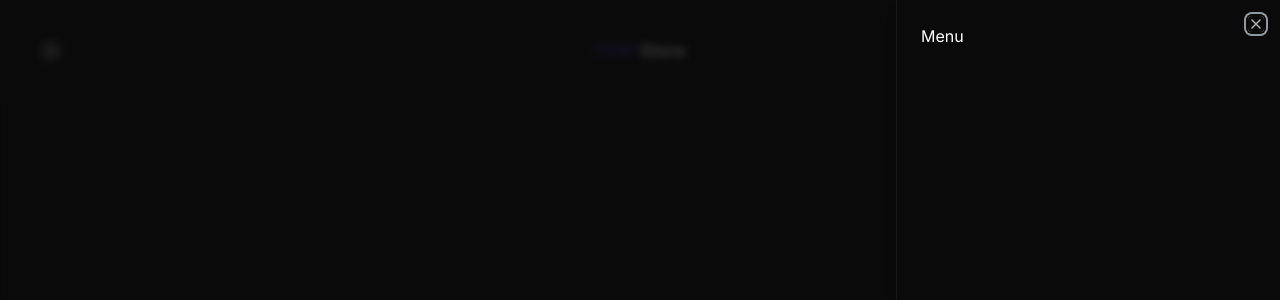
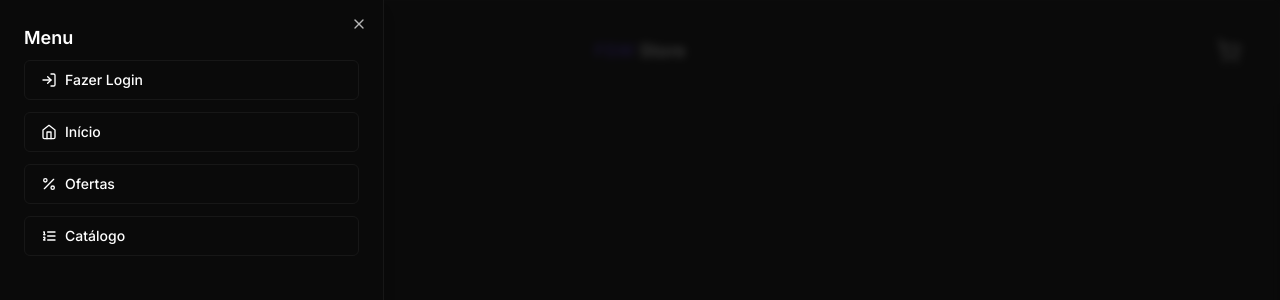
Before and after one commit to DenilsonJunior/fsw-store, a Next.js app: page / in a window 1280 px wide. Both pictures are taken after a click on the button 51 px from the left and 51 px from the top of the page. Shown: the top 300 px of the page. Built offline with nearby package versions, Linux system fonts and the light colour scheme.

Commit message:
feat: add header menu using sheet component

```diff
--- a/src/components/ui/header.tsx
+++ b/src/components/ui/header.tsx
@@ -1,7 +1,7 @@
-import { MenuIcon, ShoppingCartIcon } from "lucide-react";
+import { HomeIcon, ListOrderedIcon, LogInIcon, MenuIcon, PercentCircleIcon, PercentIcon, ShoppingCartIcon } from "lucide-react";
 import { Button } from "./button";
 import { Card } from "./card";
-import { Sheet, SheetContent, SheetTrigger } from "./sheet";
+import { Sheet, SheetContent, SheetHeader, SheetTrigger } from "./sheet";
 
 const Header = () => {
     return (
@@ -13,8 +13,34 @@
                     </Button>
                 </SheetTrigger>
 
-                <SheetContent>
-                    <h1>Menu</h1>
+                <SheetContent side="left">
+                    <SheetHeader className="text-left text-lg font-semibold">
+                        Menu
+                    </SheetHeader>
+
+                    <div className="mt-2 flex flex-col gap-3">
+
+                        <Button variant="outline" className="w-full justify-start gap-2">
+                            <LogInIcon size={16} />
+                            Fazer Login
+                        </Button>
+
+                        <Button variant="outline" className="w-full justify-start gap-2">
+                            <HomeIcon size={16} />
+                            Início
+                        </Button>
+
+                        <Button variant="outline" className="w-full justify-start gap-2">
+                            <PercentIcon size={16} />
+                            Ofertas
+                        </Button>
+
+                        <Button variant="outline" className="w-full justify-start gap-2">
+                            <ListOrderedIcon size={16} />
+                            Catálogo
+                        </Button>
+
+                    </div>
                 </SheetContent>
             </Sheet>
 
```
